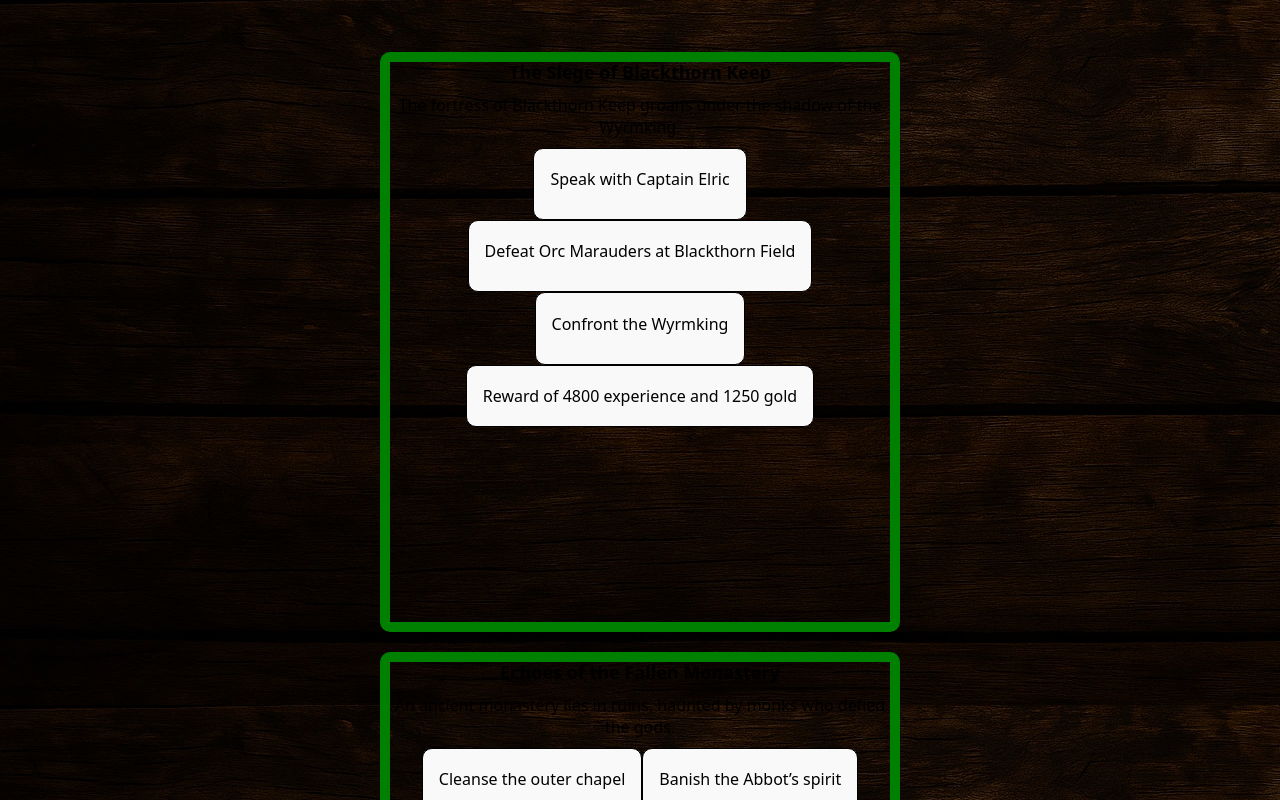
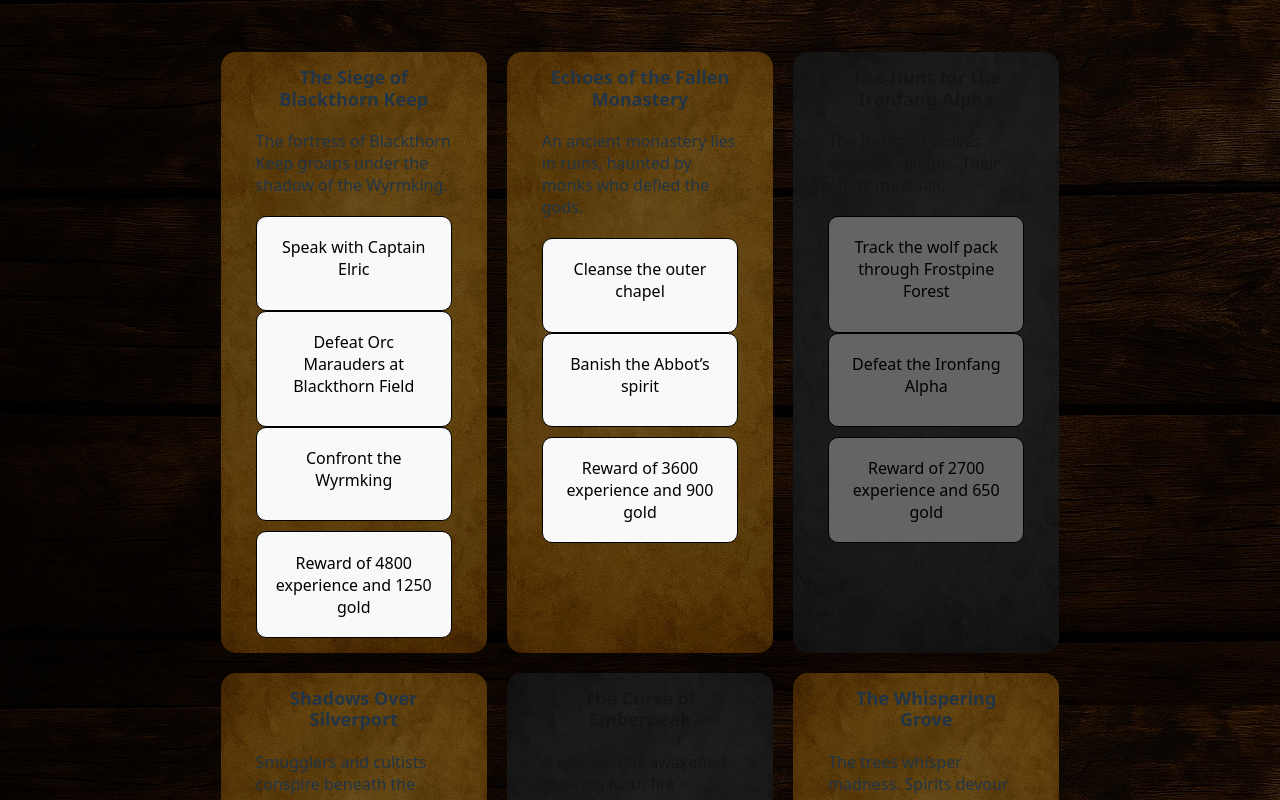
Before and after one commit to RosaliaCampusano/CardProyect, a React (Vite) app: page / in a window 1280 px wide. Shown: the top 800 px of the page. Built offline with nearby package versions, Linux system fonts and the light colour scheme.

Commit message:
feat: insert the necessary style for the Card

```diff
--- a/src/App.jsx
+++ b/src/App.jsx
@@ -4,11 +4,19 @@ import "./App.css";
 
 function App() {
   return (
-    <>
+    <div
+      style={{
+        textAlign: "left",
+        display: "grid",
+        gridTemplateColumns: "repeat(auto-fill, minmax(min(200px, 100%), 1fr))",
+        gap: "20px",
+        margin: "20px",
+      }}
+    >
       {data.map((elem) => {
         return <Card quest={elem} />;
       })}
-    </>
+    </div>
   );
 }
 
--- a/src/Card/Card.jsx
+++ b/src/Card/Card.jsx
@@ -1,5 +1,6 @@
 import Objectives from "./Objectives";
 import Rewards from "./Rewards";
+import cardTemplate from "../assets/card-template.png";
 
 function Card(quest) {
   console.log(quest);
@@ -13,25 +14,22 @@ function Card(quest) {
     levelRequirement,
   } = quest.quest.quest;
 
-  const color = isActive ? "green" : "black";
-  const colorLetter = isActive ? "black" : "red";
-
   return (
     <div
+      className="card"
       style={{
-        color: colorLetter,
-        borderStyle: "inset",
-        borderRadius: "10px",
-        width: "500px",
-        minHeight: "70vh",
-        border: `10px solid ${color}`,
-        margin: "20px",
+        filter: isActive ? "none" : "grayscale(100%) brightness(40%)",
+        backgroundImage: `url(${cardTemplate})`,
       }}
     >
-      <h1>{title}</h1>
-      <p>{description}</p>
-      <Objectives objectives={objectives} location={location} />
-      <Rewards rewards={rewards} levelRequiment={levelRequirement} />
+      <div className="card-content-wrapper">
+        <div className="card-content">
+          <h1>{title}</h1>
+          <p>{description}</p>
+          <Objectives objectives={objectives} location={location} />
+          <Rewards rewards={rewards} levelRequirement={levelRequirement} />
+        </div>
+      </div>
     </div>
   );
 }
```
